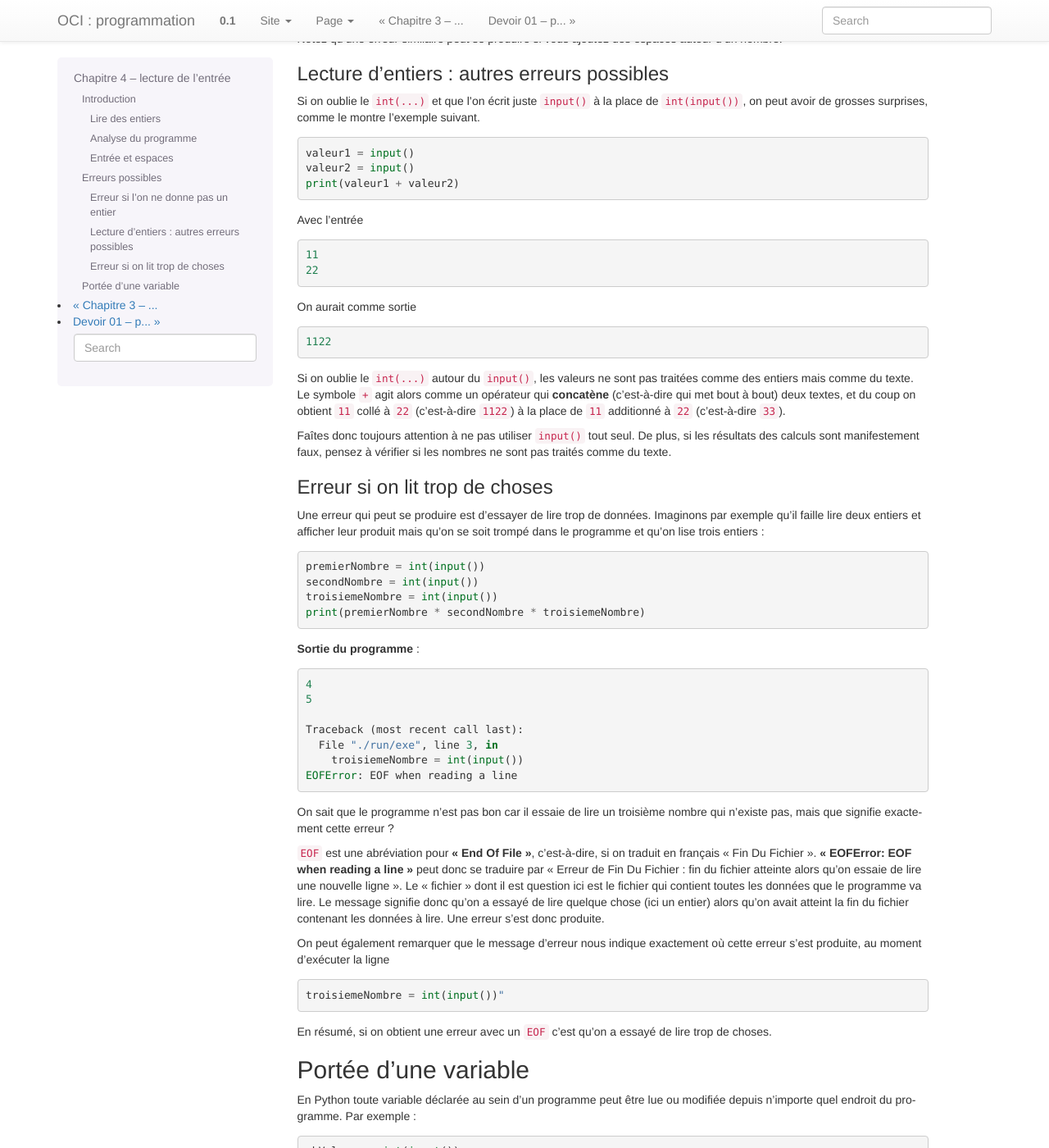
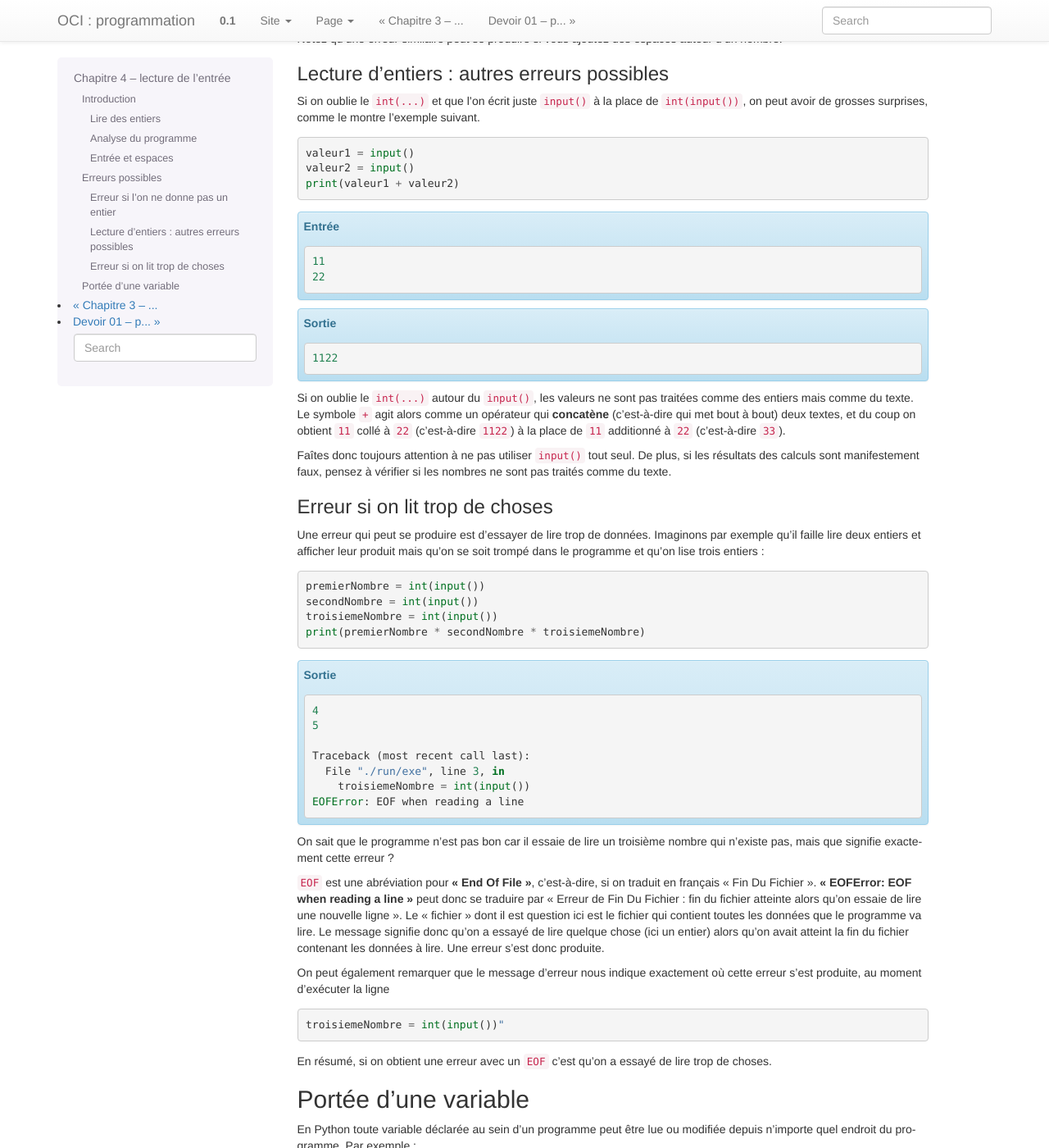
Before and after one commit to donnerc/oci-programming, a Sphinx documentation site: the page built from source/theorie/niveau-01/france-ioi-niveau-01-chap-04-theorie.rst, in a window 1280 px wide and 1400 px high, scrolled down 975 px. Shown: the whole window at 82% size. Built offline with Sphinx 7.4.7, drawn with Linux system fonts in a browser that asks for light colours.

Commit message:
corrections mineures

```diff
--- a/source/theorie/niveau-01/france-ioi-niveau-01-chap-04-theorie.rst
+++ b/source/theorie/niveau-01/france-ioi-niveau-01-chap-04-theorie.rst
@@ -67,18 +67,18 @@ Si on oublie le ``int(...)`` et que l'on écrit juste ``input()`` à la place de
     valeur2 = input()
     print(valeur1 + valeur2)
 
-Avec l'entrée
+..  admonition:: Entrée
 
-::
+    ::
 
-    11
-    22
+        11
+        22
 
-On aurait comme sortie
+..  admonition:: Sortie
 
-::
+    ::
 
-    1122
+        1122
 
 Si on oublie le ``int(...)`` autour du ``input()``, les valeurs ne sont pas traitées comme des entiers mais comme du texte. Le symbole ``+`` agit alors comme un opérateur qui **concatène** (c'est-à-dire qui met bout à bout) deux textes, et du coup on obtient ``11`` collé à ``22`` (c'est-à-dire ``1122``) à la place de ``11`` additionné à ``22`` (c'est-à-dire ``33``).
 
@@ -98,17 +98,17 @@ mais qu'on se soit trompé dans le programme et qu'on lise trois entiers :
     troisiemeNombre = int(input())
     print(premierNombre * secondNombre * troisiemeNombre)
 
-**Sortie du programme** :
+..  admonition:: Sortie
 
-::
+    ::
 
-    4
-    5
+        4
+        5
 
-    Traceback (most recent call last):
-      File "./run/exe", line 3, in
-        troisiemeNombre = int(input())
-    EOFError: EOF when reading a line
+        Traceback (most recent call last):
+          File "./run/exe", line 3, in
+            troisiemeNombre = int(input())
+        EOFError: EOF when reading a line
 
 On sait que le programme n'est pas bon car il essaie de lire un troisième nombre qui n'existe pas, mais que signifie exactement cette erreur ?
 
```
